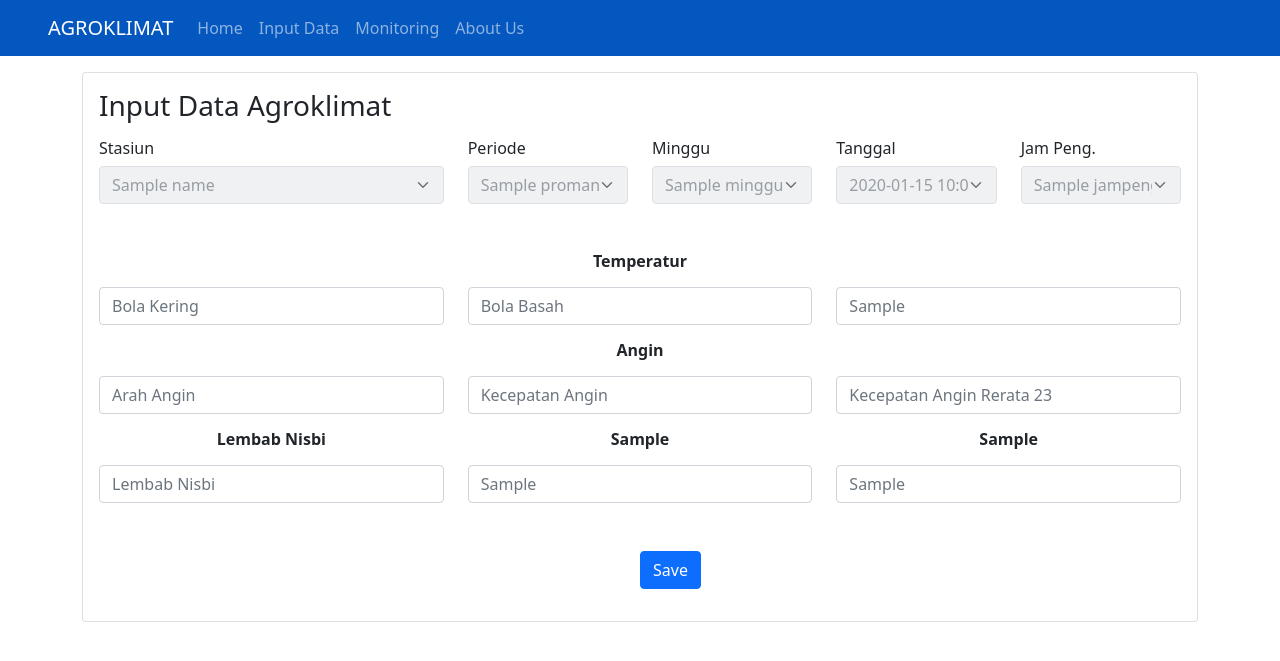
After one commit to kroniz-utab/pelayanan-data-agroklimat, a CodeIgniter 4 app: the page made by app/Views/pages/form.php in a window 1280 px wide. The commit adds this page. Shown: the top 661 px of the page. Run offline with PHP 8.4 and a stand-in for CodeIgniter, Linux system fonts and the light colour scheme; the template is opened without the code that fills it: most values are stand-ins (such as "Sample title", 1, 10 or a date in 2020); data that the repository does not hold is empty; some libraries are stand-ins or nearby versions.

Commit message:
layout_input

```diff
--- a/app/Config/Routes.php
+++ b/app/Config/Routes.php
@@ -37,6 +37,10 @@ $routes->get('/input', 'Main::input'); // untuk ke layar input
 $routes->get('/monitor', 'Main::monitor'); // untuk ke layar monitor
 $routes->get('/about', 'Main::about'); // untuk menampilkan halaman about
 
+$routes->get('/input/get-form', 'Main::getForm');
+
+$routes->post('/input/save', 'Main::saveForm');
+
 /**
  * --------------------------------------------------------------------
  * Additional Routing
--- a/app/Views/layout/template.php
+++ b/app/Views/layout/template.php
@@ -9,7 +9,11 @@
     <!-- Bootstrap CSS -->
     <link href="https://cdn.jsdelivr.net/npm/bootstrap@5.0.0-beta1/dist/css/bootstrap.min.css" rel="stylesheet" integrity="sha384-giJF6kkoqNQ00vy+HMDP7azOuL0xtbfIcaT9wjKHr8RbDVddVHyTfAAsrekwKmP1" crossorigin="anonymous">
 
-    <title>Hello, world!</title>
+    <!-- My Favicon -->
+    <link rel="icon" href="/img/icon_bmkg.ico" type="image/gif">
+
+    <!-- <title><?= $title; ?></title> -->
+    <title>Pelayanan Data Agroklimat</title>
 </head>
 
 <body>
--- /dev/null
+++ b/app/Views/pages/form.php
@@ -0,0 +1,95 @@
+<?= $this->extend('layout/template'); ?>
+
+<?= $this->section('content'); ?>
+
+<div class="container">
+    <div class="row">
+        <div class="col">
+            <div class="card my-3">
+                <div class="card-body">
+                    <form action="/input/save" method="post">
+                        <?= csrf_field(); ?>
+                        <div class="form-group row">
+                            <h3 class="mb-3">Input Data Agroklimat</h3>
+                            <div class="col">
+                                <h5 class="fs-6">Stasiun</h5>
+                                <select name="staid" class="form-select" disabled>
+                                    <option value="<?= $stas; ?>"><?= $name; ?></option>
+                                </select>
+                            </div>
+                            <div class="col-2">
+                                <h5 class="fs-6">Periode</h5>
+                                <select name="period" class="form-select" disabled>
+                                    <option value="<?= $period; ?>"><?= $proman; ?></option>
+                                </select>
+                            </div>
+                            <div class="col-2">
+                                <h5 class="fs-6">Minggu</h5>
+                                <select name="minggu" class="form-select" disabled>
+                                    <option value="<?= $minggu; ?>"><?= $minggu; ?></option>
+                                </select>
+                            </div>
+                            <div class="col-2">
+                                <h5 class="fs-6">Tanggal</h5>
+                                <select name="tanggal" class="form-select" disabled>
+                                    <option value="<?= $tanggal; ?>"><?= $tanggal; ?></option>
+                                </select>
+                            </div>
+                            <div class="col-2">
+                                <h5 class="fs-6">Jam Peng.</h5>
+                                <select name="jpeng" class="form-select" disabled>
+                                    <option value="<?= $jpeng; ?>"><?= $jampeng; ?></option>
+                                </select>
+                            </div>
+                        </div>
+                        <div class="form-group row mt-5 mb-3">
+                            <h5 class="fs-6 text-center mb-3"><strong>Temperatur</strong></h5>
+                            <div class="col">
+                                <input type="text" class="form-control" name="bk" placeholder="Bola Kering">
+                            </div>
+                            <div class="col">
+                                <input type="text" class="form-control" name="bb" placeholder="Bola Basah">
+                            </div>
+                            <div class="col">
+                                <input type="text" class="form-control" name="tl" placeholder="<?= $tl; ?>">
+                            </div>
+                        </div>
+                        <div class="form-group row my-3">
+                            <h5 class="fs-6 text-center mb-3"><strong>Angin</strong></h5>
+                            <div class="col">
+                                <input type="text" class="form-control" name="wd" placeholder="Arah Angin">
+                            </div>
+                            <div class="col">
+                                <input type="text" class="form-control" name="ws" placeholder="Kecepatan Angin">
+                            </div>
+                            <div class="col">
+                                <input type="text" class="form-control" name="wsr" placeholder="Kecepatan Angin Rerata <?= ($jpeng == 1) ? '31' : (($jpeng == 2) ? '12' : '23'); ?>">
+                            </div>
+                        </div>
+                        <div class="form-group row my-3">
+                            <div class="col">
+                                <h5 class="fs-6 text-center mb-3"><strong>Lembab Nisbi</strong></h5>
+                                <input type="text" class="form-control" name="ln" placeholder="Lembab Nisbi">
+                            </div>
+                            <div class="col">
+                                <h5 class="fs-6 text-center mb-3"><strong><?= $ext1; ?></strong></h5>
+                                <input type="text" class="form-control" name="ext1" placeholder="<?= $ext1; ?>">
+                            </div>
+                            <div class="col">
+                                <h5 class="fs-6 text-center mb-3"><strong><?= $ext2; ?></strong></h5>
+                                <input type="text" class="form-control" name="ext1" placeholder="<?= $ext2; ?>">
+                            </div>
+                        </div>
+                        <div class="row mt-5 mb-3">
+                            <div class="col-12">
+                                <button type="submit" class="btn btn-primary position-relative start-50">Save</button>
+                            </div>
+                        </div>
+                    </form>
+                </div>
+            </div>
+        </div>
+    </div>
+</div>
+
+<?= $this->endSection(); ?>
--- a/app/Views/pages/ptemp.php
+++ b/app/Views/pages/ptemp.php
@@ -2,6 +2,12 @@
 
 <?= $this->section('content'); ?>
 
+<div class="container">
+    <div class="row">
+        <div class="col">
 
+        </div>
+    </div>
+</div>
 
 <?= $this->endSection(); ?>
```
Also changed, not shown: app/Controllers/BaseController.php (+9 -1 lines), app/Controllers/Main.php (+92 -4 lines), app/Models/EntryModel.php (added, +12 -0 lines), app/Models/StasiunModel.php (added, +12 -0 lines), app/Models/UtamaModel.php (added, +12 -0 lines), app/Views/pages/about.php (+8 -8 lines), app/Views/pages/input.php (+67 -1 lines).
